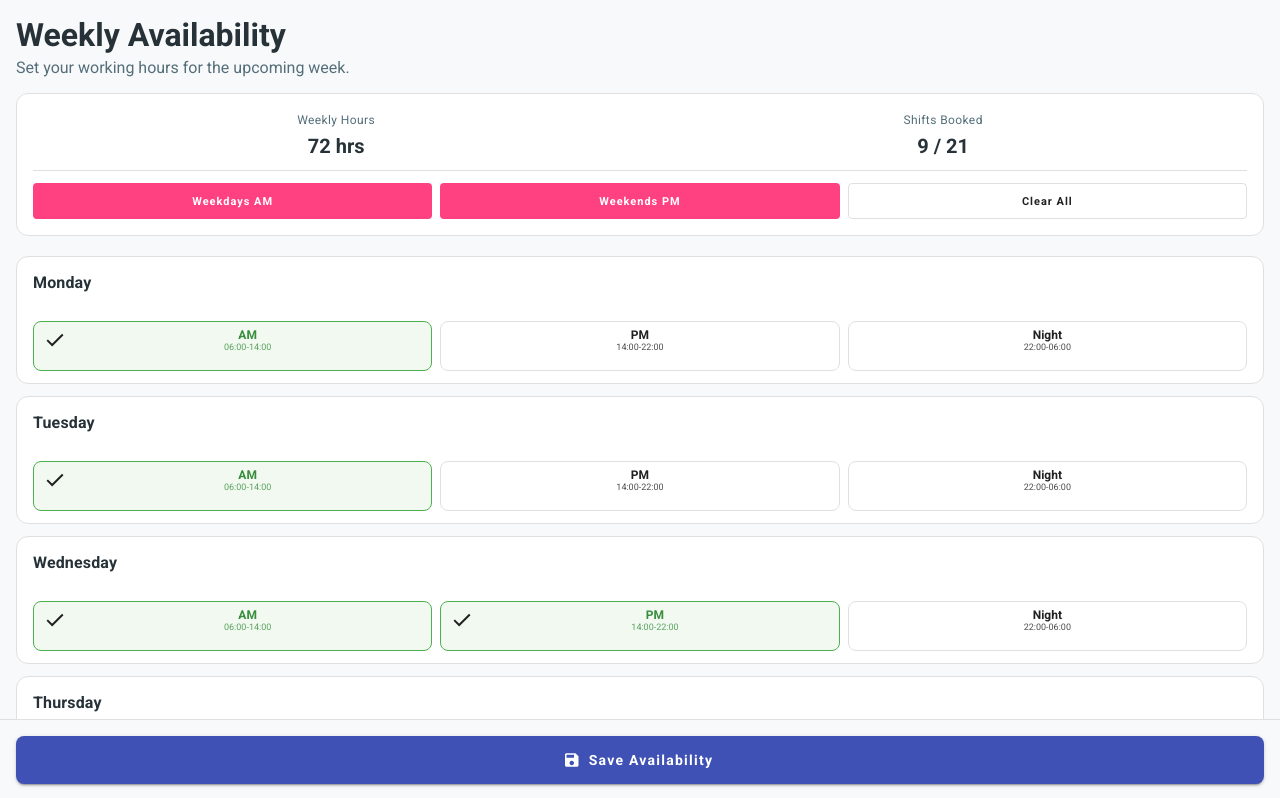
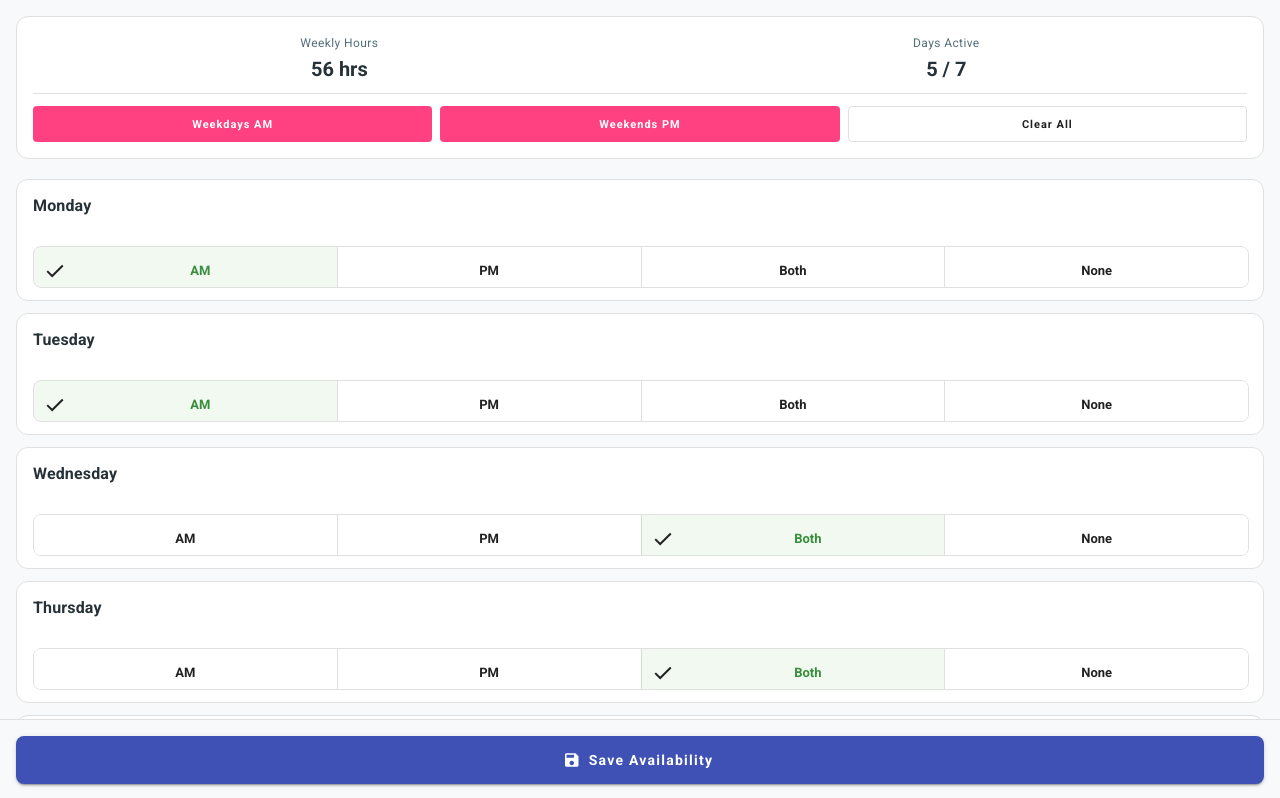
Before and after one commit to arvindverma63/red-taxis-webview, an Angular app in the folder src/frontend/apps/driver-webview-app/: page /availability in a window 1280 px wide. Shown: the top 798 px of the page. Built offline with nearby package versions, Linux system fonts and the light colour scheme.

Commit message:
Remove redundant page headers to resolve double title showing, and refactor availability options to match PRD guidelines

```diff
--- a/src/frontend/apps/driver-webview-app/src/app/availability/availability.ts
+++ b/src/frontend/apps/driver-webview-app/src/app/availability/availability.ts
@@ -7,15 +7,11 @@ import { MatButtonToggleModule } from '@angular/material/button-toggle';
 import { MatDividerModule } from '@angular/material/divider';
 import { MatSnackBar, MatSnackBarModule } from '@angular/material/snack-bar';
 
-interface ShiftSlot {
-  name: 'AM' | 'PM' | 'Night';
-  time: string;
-  available: boolean;
-}
+type AvailabilityStatus = 'AM' | 'PM' | 'Both' | 'Unavailable';
 
 interface DayAvailability {
   dayName: string;
-  slots: ShiftSlot[];
+  status: AvailabilityStatus;
 }
 
 @Component({
@@ -32,11 +28,6 @@ interface DayAvailability {
   ],
   template: `
     <div class="material-container">
-      <header class="header">
-        <h1 class="mat-headline-medium">Weekly Availability</h1>
-        <p class="mat-body-medium">Set your working hours for the upcoming week.</p>
-      </header>
-
       <!-- Summary & Actions -->
       <mat-card class="summary-card">
         <mat-card-content>
@@ -46,8 +37,8 @@ interface DayAvailability {
               <span class="value">{{ totalHours }} hrs</span>
             </div>
             <div class="stat">
-              <span class="label mat-caption">Shifts Booked</span>
-              <span class="value">{{ activeShiftsCount }} / 21</span>
+              <span class="label mat-caption">Days Active</span>
+              <span class="value">{{ activeDaysCount }} / 7</span>
             </div>
           </div>
 
@@ -72,18 +63,15 @@ interface DayAvailability {
             <span class="day-label mat-subtitle-1">{{ day.dayName }}</span>
 
             <div class="slots-container">
-              <mat-button-toggle-group multiple class="toggle-group-custom">
-                <mat-button-toggle
-                  *ngFor="let slot of day.slots; let slotIdx = index"
-                  [checked]="slot.available"
-                  (change)="onToggleChange(dayIdx, slotIdx, $event.source.checked)"
-                  class="slot-toggle"
-                >
-                  <div class="slot-label-wrapper">
-                    <span class="slot-name">{{ slot.name }}</span>
-                    <span class="slot-time">{{ slot.time }}</span>
-                  </div>
-                </mat-button-toggle>
+              <mat-button-toggle-group
+                [value]="day.status"
+                (change)="onStatusChange(dayIdx, $event.value)"
+                class="toggle-group-custom"
+              >
+                <mat-button-toggle value="AM" class="slot-toggle">AM</mat-button-toggle>
+                <mat-button-toggle value="PM" class="slot-toggle">PM</mat-button-toggle>
+                <mat-button-toggle value="Both" class="slot-toggle">Both</mat-button-toggle>
+                <mat-button-toggle value="Unavailable" class="slot-toggle red-toggle">None</mat-button-toggle>
               </mat-button-toggle-group>
             </div>
           </mat-card-content>
@@ -111,18 +99,7 @@ interface DayAvailability {
       padding-bottom: 88px; /* Space for sticky save button */
       background-color: var(--background-color);
       min-height: 100vh;
-    }
-    .header {
-      margin-bottom: 16px;
-    }
-    .header h1 {
-      margin: 0 0 4px 0;
-      font-weight: 700;
-      color: var(--text-primary);
-    }
-    .header p {
-      margin: 0;
-      color: var(--text-secondary);
+      font-family: 'Roboto', sans-serif;
     }
 
     /* Summary Card */
@@ -179,7 +156,7 @@ interface DayAvailability {
       padding: 12px 16px !important;
       display: flex;
       flex-direction: column;
-      gap: 8px;
+      gap: 10px;
     }
     .day-label {
       font-weight: 700;
@@ -194,38 +171,27 @@ interface DayAvailability {
       display: flex;
       width: 100%;
       box-shadow: none !important;
-      border: none !important;
-      gap: 8px;
+      border: 1px solid var(--border-color) !important;
+      border-radius: 8px !important;
+      overflow: hidden;
     }
 
     .slot-toggle {
       flex: 1;
-      border: 1px solid var(--border-color) !important;
-      border-radius: 8px !important;
-      background-color: var(--surface-color);
-      height: 48px;
+      height: 40px;
+      line-height: 40px;
+      font-weight: 600;
+      font-size: 13px;
     }
 
     .mat-button-toggle-checked {
       background-color: rgba(76, 175, 80, 0.08) !important;
-      border-color: #4CAF50 !important;
       color: #388E3C !important;
     }
 
-    .slot-label-wrapper {
-      display: flex;
-      flex-direction: column;
-      align-items: center;
-      line-height: 1.2;
-      padding: 4px 0;
-    }
-    .slot-name {
-      font-size: 12px;
-      font-weight: bold;
-    }
-    .slot-time {
-      font-size: 9px;
-      opacity: 0.8;
+    .mat-button-toggle-checked.red-toggle {
+      background-color: rgba(244, 67, 54, 0.08) !important;
+      color: #D32F2F !important;
     }
 
     /* Sticky Footer Save Button */
@@ -254,96 +220,49 @@ interface DayAvailability {
 })
 export class AvailabilityComponent {
   schedule: DayAvailability[] = [
-    {
-      dayName: 'Monday',
-      slots: [
-        { name: 'AM', time: '06:00-14:00', available: true },
-        { name: 'PM', time: '14:00-22:00', available: false },
-        { name: 'Night', time: '22:00-06:00', available: false }
-      ]
-    },
-    {
-      dayName: 'Tuesday',
-      slots: [
-        { name: 'AM', time: '06:00-14:00', available: true },
-        { name: 'PM', time: '14:00-22:00', available: false },
-        { name: 'Night', time: '22:00-06:00', available: false }
-      ]
-    },
-    {
-      dayName: 'Wednesday',
-      slots: [
-        { name: 'AM', time: '06:00-14:00', available: true },
-        { name: 'PM', time: '14:00-22:00', available: true },
-        { name: 'Night', time: '22:00-06:00', available: false }
-      ]
-    },
-    {
-      dayName: 'Thursday',
-      slots: [
-        { name: 'AM', time: '06:00-14:00', available: true },
-        { name: 'PM', time: '14:00-22:00', available: true },
-        { name: 'Night', time: '22:00-06:00', available: false }
-      ]
-    },
-    {
-      dayName: 'Friday',
-      slots: [
-        { name: 'AM', time: '06:00-14:00', available: false },
-        { name: 'PM', time: '14:00-22:00', available: true },
-        { name: 'Night', time: '22:00-06:00', available: true }
-      ]
-    },
-    {
-      dayName: 'Saturday',
-      slots: [
-        { name: 'AM', time: '06:00-14:00', available: false },
-        { name: 'PM', time: '14:00-22:00', available: false },
-        { name: 'Night', time: '22:00-06:00', available: true }
-      ]
-    },
-    {
-      dayName: 'Sunday',
-      slots: [
-        { name: 'AM', time: '06:00-14:00', available: false },
-        { name: 'PM', time: '14:00-22:00', available: false },
-        { name: 'Night', time: '22:00-06:00', available: false }
-      ]
-    }
+    { dayName: 'Monday', status: 'AM' },
+    { dayName: 'Tuesday', status: 'AM' },
+    { dayName: 'Wednesday', status: 'Both' },
+    { dayName: 'Thursday', status: 'Both' },
+    { dayName: 'Friday', status: 'PM' },
+    { dayName: 'Saturday', status: 'Unavailable' },
+    { dayName: 'Sunday', status: 'Unavailable' }
   ];
 
   saveSuccess = false;
 
   constructor(private snackBar: MatSnackBar) {}
 
-  get activeShiftsCount(): number {
-    let count = 0;
-    this.schedule.forEach(day => {
-      day.slots.forEach(slot => {
-        if (slot.available) count++;
-      });
-    });
-    return count;
+  get activeDaysCount(): number {
+    return this.schedule.filter(day => day.status !== 'Unavailable').length;
   }
 
   get totalHours(): number {
-    return this.activeShiftsCount * 8;
+    let total = 0;
+    this.schedule.forEach(day => {
+      if (day.status === 'AM' || day.status === 'PM') {
+        total += 8;
+      } else if (day.status === 'Both') {
+        total += 16;
+      }
+    });
+    return total;
   }
 
-  onToggleChange(dayIdx: number, slotIdx: number, checked: boolean): void {
-    this.schedule[dayIdx].slots[slotIdx].available = checked;
+  onStatusChange(dayIdx: number, newStatus: AvailabilityStatus): void {
+    this.schedule[dayIdx].status = newStatus;
     this.saveSuccess = false;
   }
 
   applyPreset(preset: 'weekdays' | 'weekends'): void {
     this.saveSuccess = false;
-    this.schedule.forEach((day, index) => {
+    this.schedule.forEach((day) => {
       const isWeekend = day.dayName === 'Saturday' || day.dayName === 'Sunday';
 
       if (preset === 'weekdays' && !isWeekend) {
-        day.slots[0].available = true;
+        day.status = 'AM';
       } else if (preset === 'weekends' && isWeekend) {
-        day.slots[1].available = true;
+        day.status = 'PM';
       }
     });
     this.snackBar.open(`${preset === 'weekdays' ? 'Weekdays AM' : 'Weekends PM'} preset applied!`, 'Dismiss', {
@@ -354,9 +273,7 @@ export class AvailabilityComponent {
   clearAll(): void {
     this.saveSuccess = false;
     this.schedule.forEach(day => {
-      day.slots.forEach(slot => {
-        slot.available = false;
-      });
+      day.status = 'Unavailable';
     });
     this.snackBar.open('All availability cleared!', 'Dismiss', {
       duration: 2000
--- a/src/frontend/apps/driver-webview-app/src/app/bookings/bookings.ts
+++ b/src/frontend/apps/driver-webview-app/src/app/bookings/bookings.ts
@@ -34,11 +34,6 @@ interface Booking {
   ],
   template: `
     <div class="material-container">
-      <header class="header">
-        <h1 class="mat-headline-medium">My Bookings</h1>
-        <p class="mat-body-medium">Manage and review your ride schedule.</p>
-      </header>
-
       <!-- Tabs -->
       <mat-tab-group (selectedTabChange)="onTabChange($event)" mat-stretch-tabs="false" class="full-width-tabs">
         <mat-tab *ngFor="let tab of tabs" [label]="tab">
@@ -148,18 +143,7 @@ interface Booking {
       min-height: 100vh;
       font-family: 'Roboto', sans-serif;
     }
-    .header {
-      margin-bottom: 16px;
-    }
-    .header h1 {
-      margin: 0 0 4px 0;
-      font-weight: 700;
-      color: var(--text-primary);
-    }
-    .header p {
-      margin: 0;
-      color: var(--text-secondary);
-    }
+
 
     .full-width-tabs {
       margin-top: 8px;
```
